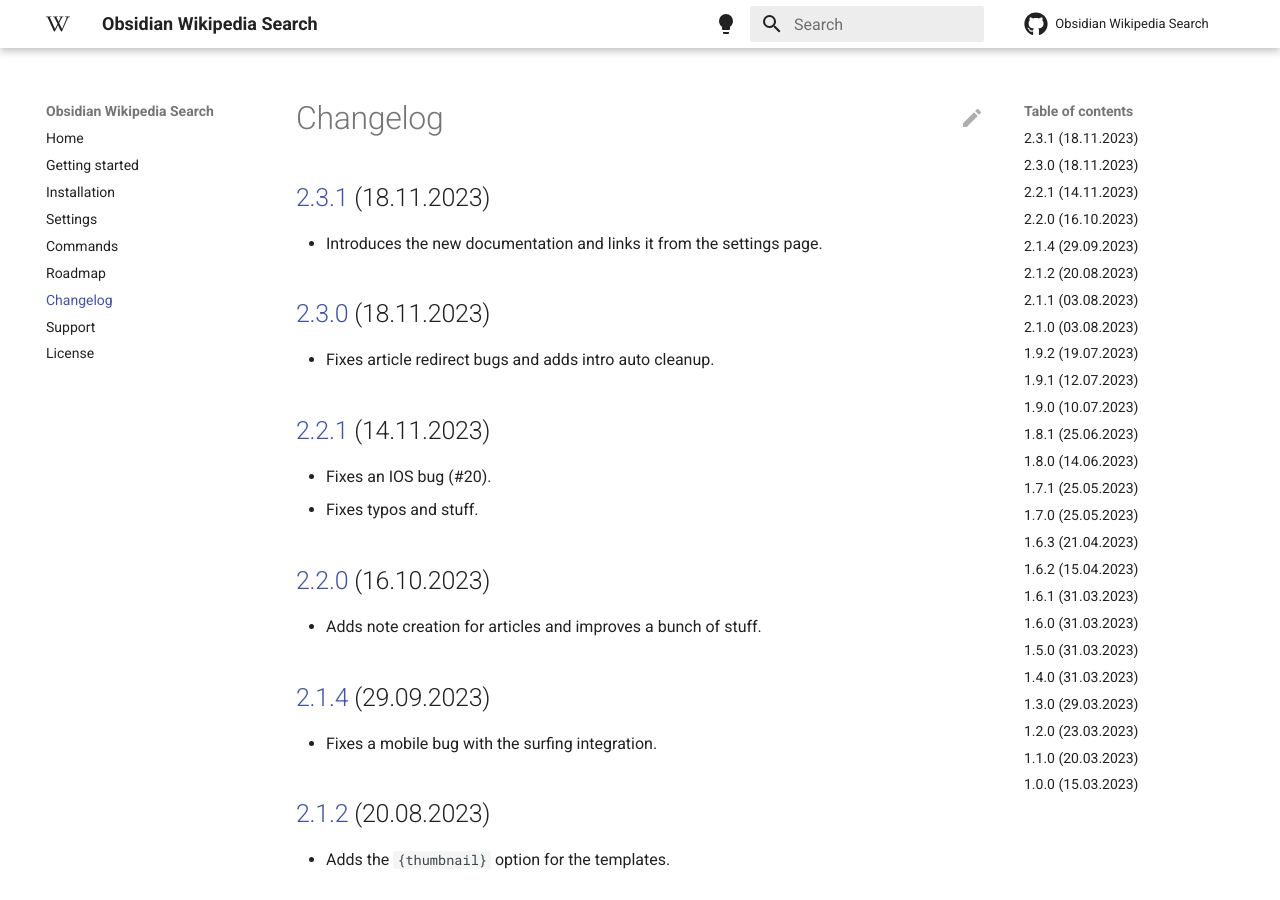
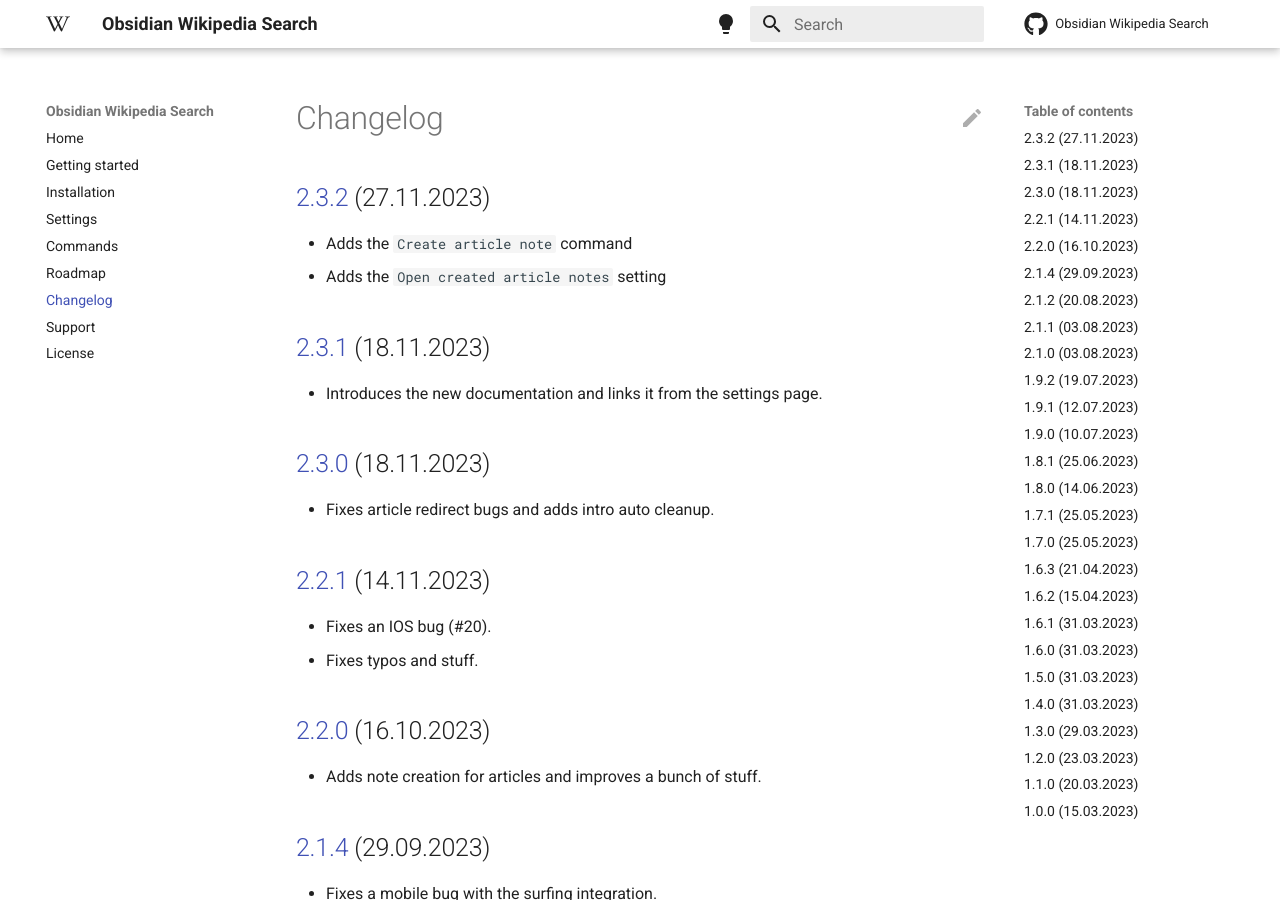
Before and after one commit to StrangeGirlMurph/obsidian-wikipedia-search, an MkDocs documentation site: the page built from docs/changelog.md, in a window 1280 px wide and 900 px high. Built offline with MkDocs 1.6.1 and Material for MkDocs 9.7.7, drawn with Linux system fonts in a browser that asks for light colours; comment, search, counter and statistics services are not loaded.

Commit message:
changelog

```diff
--- a/docs/changelog.md
+++ b/docs/changelog.md
@@ -1,4 +1,8 @@
 # Changelog
+
+## [2.3.2](https://github.com/StrangeGirlMurph/obsidian-wikipedia-search/releases/tag/2.3.2) (27.11.2023)
+- Adds the `Create article note` command
+- Adds the `Open created article notes` setting
 
 ## [2.3.1](https://github.com/StrangeGirlMurph/obsidian-wikipedia-search/releases/tag/2.3.1) (18.11.2023)
 - Introduces the new documentation and links it from the settings page.
```
